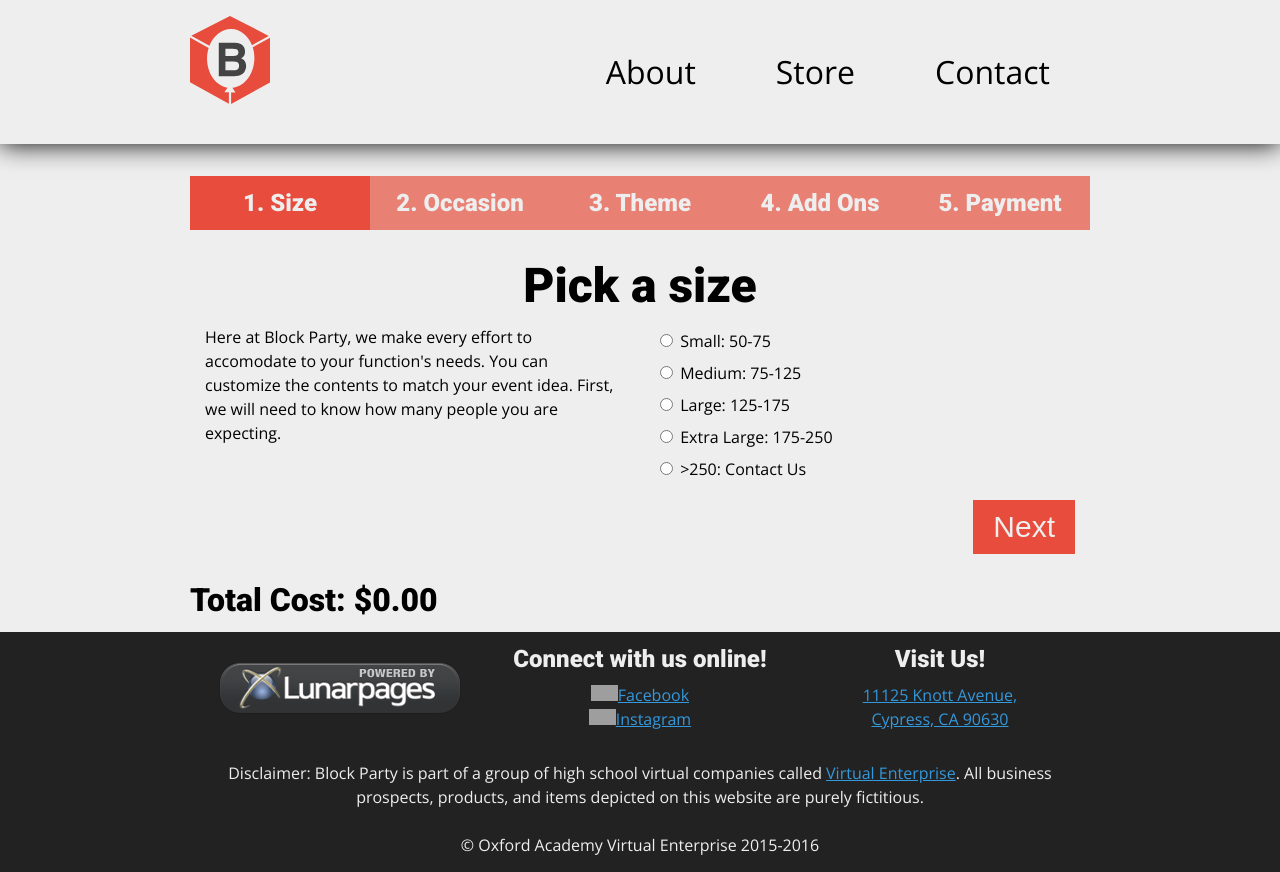
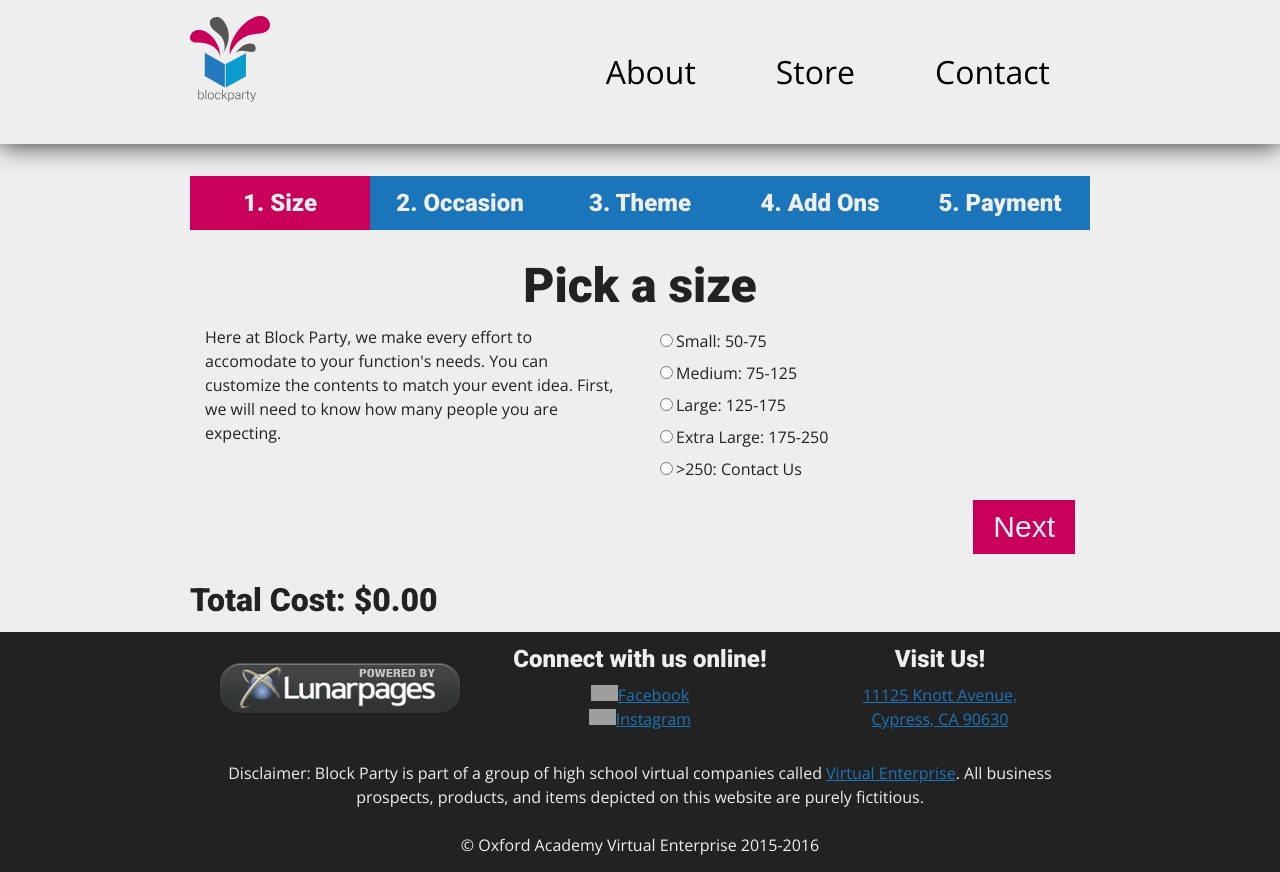
Before and after one commit to OAVE1516/oave1516.github.io, a PHP site: page /store in a window 1280 px wide. Run offline with PHP 8.4, Linux system fonts and the light colour scheme; grey boxes are pictures that could not be loaded.

Commit message:
Colors
Still pending alt magenta

```diff
--- a/css/navfooter.css
+++ b/css/navfooter.css
@@ -1,6 +1,3 @@
-a:hover {
-    color: #f1c40f;
-}
 li {
     display: inline;
 }
@@ -10,7 +7,7 @@ nav{
     padding-bottom: 1em;
     margin-bottom: 2em;
     overflow: auto;
-    box-shadow: 0 0 25px #000;
+    box-shadow: 0 0 25px #222;
 }
 nav li {
     font-size: 2em;
@@ -62,7 +59,6 @@ nav img{
     float: left;
 }
 footer a{
-    color: #3498db;
     transition: color 0.15s;
 }
 
--- a/css/store.css
+++ b/css/store.css
@@ -6,12 +6,12 @@
 }
 
 #progress-size{
-    background: #e74c3c;
+    background: #C8005A;
     color: #eee;
 }
 
 #progress-occasion, #progress-theme, #progress-add-ons, #progress-payment{
-    background: #e88074;
+    background: #1B75BB; /** TO BE REPLACED BY ALT MAGENTA */
     color: #eee;
 }
 
@@ -20,7 +20,7 @@ form{
 }
 
 button, #button{
-    background-color: #e74c3c;
+    background-color: #C8005A;
     color: #eee;
     font-size: 30px;
     padding: 10px 20px 10px 20px;
@@ -32,7 +32,7 @@ button, #button{
 }
 
 button:hover, #button:hover{
-    background: #e88074;
+    background: #1B75BB; /** TO BE REPLACED BY ALT MAGENTA */
 }
 
 #size{
--- a/css/style.css
+++ b/css/style.css
@@ -33,6 +33,7 @@ footer, header, hgroup, menu, nav, section {
 	display: block;
 }
 body {
+    color: #222;
 	line-height: 1;
 }
 ol, ul {
@@ -99,6 +100,21 @@ p{
     line-height: 150%;
 }
 
+a{
+    color: #1B75BB;
+}
+
+a:hover{
+    color: #0098CB;
+}
+
+#dark a{
+    color: #0098CB;
+}
+
+#dark a:hover{
+    color: #1B75BB;
+}
 h1, h2, h3, h4, h5, h6{
     font-family: 'Roboto', sans-serif;
 }
--- a/navfooter.html
+++ b/navfooter.html
@@ -10,7 +10,7 @@
 	   <ul>
 		  <a href="/"><img src="/img/logo.svg"></a>
 		  <li><a href="mailto:contact@veblockparty.com">Contact</a></li>
-		  <li><a href="/products">Products</a></li>
+		  <li><a href="/store">Store</a></li>
           <li><a href="/about">About</a></li>
 	   </ul>
         </div>
--- a/store/index.html
+++ b/store/index.html
@@ -37,11 +37,11 @@
         </div>
         <div class="col-6">
             <form>
-                <input type="radio" name="size"> Small: 50-75<br>
-                <input type="radio" name="size"> Medium: 75-125<br>
-                <input type="radio" name="size"> Large: 125-175<br>
-                <input type="radio" name="size"> Extra Large: 175-250<br>
-                <input type="radio" name="size"> >250: Contact Us<br>
+                <input type="radio" name="size">Small: 50-75<br>
+                <input type="radio" name="size">Medium: 75-125<br>
+                <input type="radio" name="size">Large: 125-175<br>
+                <input type="radio" name="size">Extra Large: 175-250<br>
+                <input type="radio" name="size">>250: Contact Us<br>
             </form>
             <button onclick="next()">Next</button></div>
     </div>
@@ -57,13 +57,7 @@
         <div class="col-4">
             <h3>Event Type</h3>
             <form>
-                <input type="radio" name="base"> Generic Event<br>
-                <input type="radio" name="base"> Birthday<br>
-                <input type="radio" name="base"> Professional Function<br>
-                <input type="radio" name="base"> Outdoors Function<br>
-                <input type="radio" name="base"> High School Dance<br>
-                <input type="radio" name="base"> Instant Rave<br>
-                <input type="radio" name="base"> Holiday<br>
+                <input type="radio" name="base">Generic Event<br>
             </form>
             <button onclick="next()">Next</button>
             <button onclick="back()">Back</button>
@@ -81,8 +75,9 @@
         <div class="col-4">
             <h3>Themes</h3>
             <form>
-                <input type="radio" name="theme"> Sp00ky<br>
-                <input type="radio" name="theme"> Semi-formal<br>
+                <input type="radio" name="theme">Current Popular Movie<br>
+                <input type="radio" name="theme">Masquerade<br>
+                <input type="radio" name="theme">1920s<br>
             </form>
             <button onclick="next()">Next</button>
             <button onclick="back()">Back</button>
--- a/store/store.js
+++ b/store/store.js
@@ -8,8 +8,8 @@ function setBackground(element, value){
 
 var pages = ["size", "occasion", "theme", "add-ons", "payment"];
 var progress = ["progress-size", "progress-occasion", "progress-theme", "progress-add-ons", "progress-payment"];
-var completed = "#e74c3c";
-var incomplete = "#e88074";
+var completed = "#C8005A";
+var incomplete = "#1B75BB"; //TO BE REPLACED BY ALT MAGENTA
 var step = 0; //Referring to array index, not user viewed step
 
 function next(){
```
Also changed, not shown: img/favicon.png, img/favicon_main.ico (deleted), img/logo.png (added), img/logo.svg.
